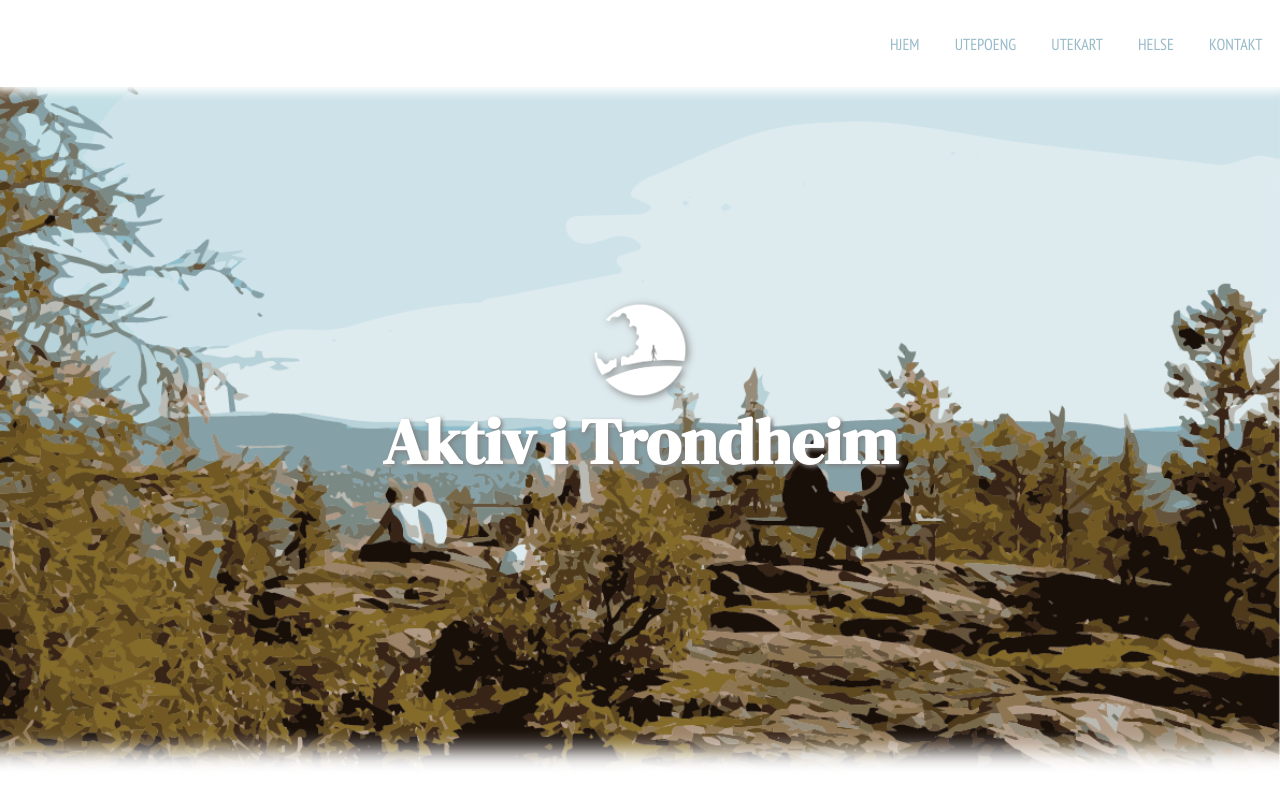
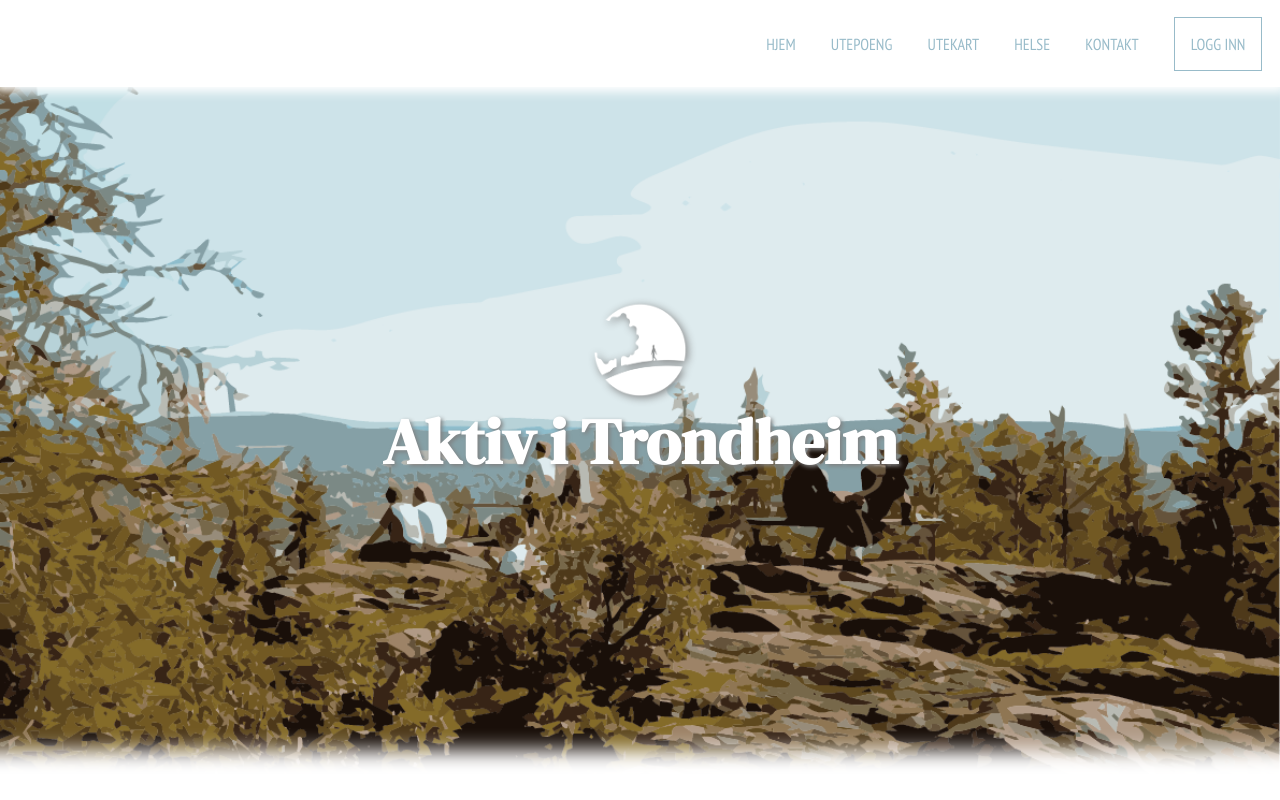
Before and after one commit to balazsorban44/eit-c, a Next.js app: page / in a window 1280 px wide. Shown: the top 800 px of the page. Built offline with nearby package versions, Linux system fonts and the light colour scheme.

Commit message:
Add log in button in nav menu

```diff
--- a/componets/Header.js
+++ b/componets/Header.js
@@ -6,6 +6,7 @@ const nav = [
   { title: "Utekart", href: "#aktivitetskart" },
   { title: "Helse", href: "#psykiskhelse" },
   { title: "Kontakt", href: "#kontaktinfo" },
+  { title: "Logg inn", href: "#top" },
 ]
 
 export default function Header() {
@@ -14,7 +15,12 @@ export default function Header() {
       <ul>
         {nav.map((item) => (
           <li key={item.href}>
-            <a href={item.href}> {item.title} </a>
+
+            <a href={item.href} className={item.title === "Logg inn" ? "login" : undefined}> {item.title} </a>
+
+
+
+
           </li>
         ))}
       </ul>
--- a/componets/Points.js
+++ b/componets/Points.js
@@ -19,6 +19,7 @@ export default function Points() {
           hente fra dette stedet i det tidsrommet synke i antall. Derfor er det
           bl.a. mer poeng å hente hvis man går til stedet utenom dens rushtid.
         </p>
+
       </div>
       <img
         style={{ width: "18%", marginTop: 120 }}
--- a/styles/layout.sass
+++ b/styles/layout.sass
@@ -43,6 +43,7 @@ nav
     display: flex
     justify-content: center
     align-self: flex-end
+
 
   li
     list-style: none
@@ -154,3 +155,7 @@ section
 
 .myform input[type="submit"]:hover
   background: #5e5e2b
+
+.login
+  border: 1px solid #98bbc9
+  padding: 1em
```
